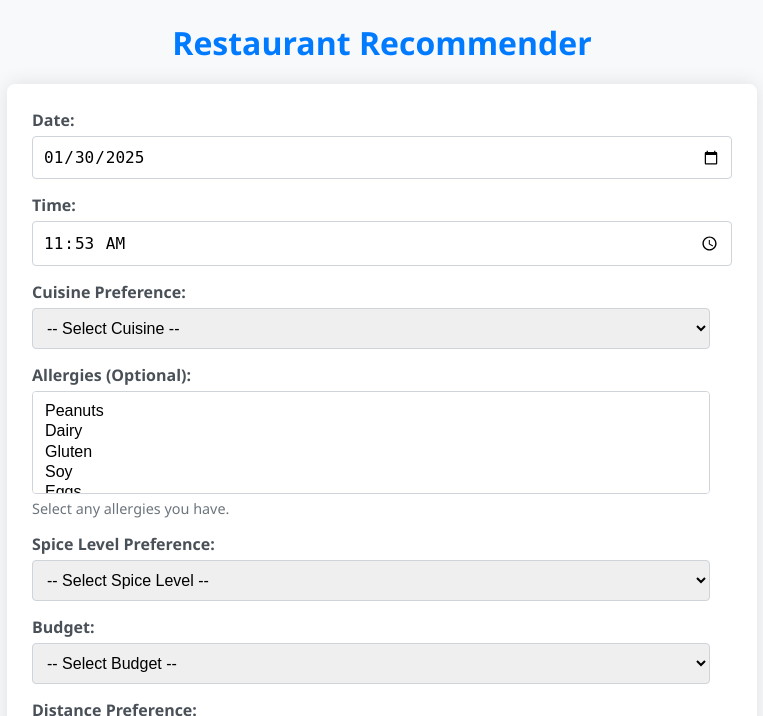
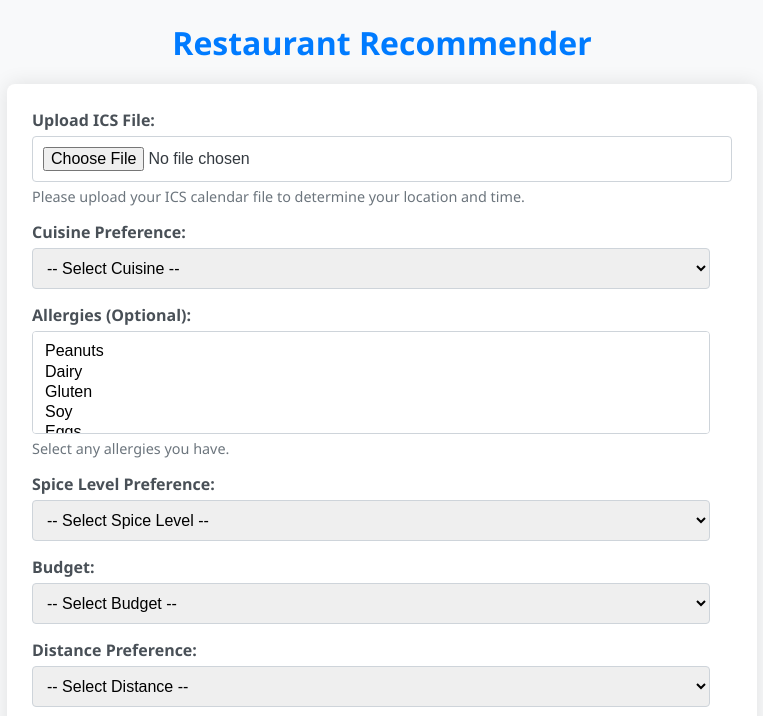
Before and after one commit to mingfeisun/COMP64803-Responsible-Reproducible-AI, a Flask app: template templates/index.html in a window 1280 px wide. Shown: the top 716 px of the page, without its empty margins (258-1021 px from the left). Run offline with Flask 3, Linux system fonts and the light colour scheme; the template is opened without the code that fills it: most values are stand-ins (such as "Sample title", 1, 10 or a date in 2020); parts of the project's set-up code (start-up, migrations or seed data) failed here and were passed over.

Commit message:
Add file input for ICS file upload and update form structure

```diff
--- a/app.py
+++ b/app.py
@@ -1,8 +1,10 @@
-from flask import Flask, render_template, request
+from flask import Flask, render_template, request, redirect, url_for
 import math
 import json
 import pandas as pd
 from ics_utils import *
+import os
+from werkzeug.utils import secure_filename
 
 # --- Data Loading and Processing ---
 
@@ -142,14 +144,12 @@ def calculate_distance(lat1, lon1, lat2, lon2):
 
 # --- Recommendation Engine ---
 
-def get_restaurant_recommendations(df, cuisine_preference, user_latitude, user_longitude, spice_level, budget, max_distance_km, ics_file_path=None):
+def get_restaurant_recommendations(df, cuisine_preference, spice_level, budget, max_distance_km, ics_file_path=None):
     """Recommends restaurants based on user preferences.
 
     Args:
         df (pd.DataFrame): DataFrame of restaurant data.
         cuisine_preference (str): User's cuisine preference.
-        user_latitude (str): User's latitude.
-        user_longitude (str): User's longitude.
         spice_level (str): User's preferred spice level.
         budget (str): User's budget preference.
         max_distance_km (str): Maximum distance user is willing to travel.
@@ -161,43 +161,39 @@ def get_restaurant_recommendations(df, cuisine_preference, user_latitude, user_l
         print("DataFrame is empty. Please check data loading.")
         return pd.DataFrame() # Return empty DataFrame
 
+    if not ics_file_path:
+        print("ICS file path is required for location.")
+        return pd.DataFrame()
+
     # 1. Distance Calculation
 
-    if ics_file_path:
-        # TODO add file uploader for ICS file
-        # Extract latitude and longitude from events in ICS file
-        events = parse_ics(output_file_path)
-        (prev_lat, prev_lng), (next_lat, next_lng), next_start = get_lat_lng_from_events(events, current_time)
+    # Extract latitude and longitude from events in ICS file
+    events = parse_ics(ics_file_path)
+    current_time = datetime.now(pytz.utc)
+    (prev_lat, prev_lng), (next_lat, next_lng) = get_lat_lng_from_events(events, current_time)
 
-        df['distance_to'] = df.apply(
-            lambda row: calculate_distance(
-                float(prev_lat), float(prev_lng), row['latitude'], row['longitude']
-            ), axis=1
-        )
-        df['distance_back'] = df.apply(
-            lambda row: calculate_distance(
-                float(next_lat), float(next_lng), row['latitude'], row['longitude']
-            ), axis=1
-        )
-        df['distance_km'] = df['distance_to'] + df['distance_back']
-    else:
-        df['distance_km'] = df.apply(
-            lambda row: calculate_distance(
-                float(user_latitude), float(user_longitude), row['latitude'], row['longitude']
-            ), axis=1
-        )
+    df['distance_to'] = df.apply(
+        lambda row: calculate_distance(
+            float(prev_lat), float(prev_lng), row['latitude'], row['longitude']
+        ), axis=1
+    )
+    df['distance_back'] = df.apply(
+        lambda row: calculate_distance(
+            float(next_lat), float(next_lng), row['latitude'], row['longitude']
+        ), axis=1
+    )
+    df['distance_km'] = df['distance_to'] + df['distance_back']
 
     filtered_df = df.copy()
 
     # 2. Filtering
     # Travel Distance
-    current_time = pd.Timestamp.now()
     remaining_time = (next_start - current_time).total_seconds() / 60 # Remaining time to eat and travel in minutes
     df['estimated_travelling_time_min'] = df['distance_km'] * 15 # Assuming 15 minutes per kilometer
-    filtered_df = [(remaining_time - filtered_df['estimated_travelling_time_min']) >= 10] # Filter based on remaining time
+    filtered_df = filtered_df[(remaining_time - filtered_df['estimated_travelling_time_min']) >= 10] # Filter based on remaining time
     if filtered_df.empty:
         # TODO prompt user they have to run for lunch
-        filtered_df = filtered_df.sort_values(by='estimated_travelling_time_min', ascending=True).head(1)
+        filtered_df = df.sort_values(by='estimated_travelling_time_min', ascending=True).head(1)
         return filtered_df[['displayName_text', 'formattedAddress', 'types', 'rating', 'userRatingCount', 'estimated_travelling_time_min']].head(10)
 
     # Cuisine Preference
@@ -227,7 +223,12 @@ def get_restaurant_recommendations(df, cuisine_preference, user_latitude, user_l
 
 # --- Flask App ---
 
+UPLOAD_FOLDER = 'uploads'
+ALLOWED_EXTENSIONS = {'ics'}
+
 app = Flask(__name__)
+app.config['UPLOAD_FOLDER'] = UPLOAD_FOLDER
+app.config['MAX_CONTENT_LENGTH'] = 16 * 1024 * 1024  # 16MB limit for uploads
 
 # Load data and create DataFrame outside of routes for efficiency (loaded once when app starts)
 json_file_path = "all_places_response.json"
@@ -239,6 +240,9 @@ extracted_attributes_list = load_json_data(generated_content_path)
 extracted_attributes_map = create_extracted_attributes_map(extracted_attributes_list)
 df = create_places_dataframe(operational_places, extracted_attributes_map)
 
+def allowed_file(filename):
+    return '.' in filename and \
+           filename.rsplit('.', 1)[1].lower() in ALLOWED_EXTENSIONS
 
 @app.route('/', methods=['GET'])
 def index():
@@ -254,25 +258,39 @@ def index():
 def recommend():
     """Handles the recommendation request and renders the results page."""
     if request.method == 'POST':
-        cuisine_preference = request.form['cuisine_preference']
-        latitude = request.form['latitude']
-        longitude = request.form['longitude']
-        spice_level = request.form.get('spice_level')
-        budget = request.form.get('budget')
-        distance = request.form.get('distance') # Not used in current recommendation function
+        # check if the post request has the file part
+        if 'ics_file' not in request.files:
+            return redirect(request.url) # or render template with error message
+        ics_file = request.files['ics_file']
+        # If the user does not select a file, the browser submits an
+        # empty file without a filename.
+        if ics_file.filename == '':
+            return redirect(request.url) # or render template with error message
+        if ics_file and allowed_file(ics_file.filename):
+            filename = secure_filename(ics_file.filename)
+            file_path = os.path.join(app.config['UPLOAD_FOLDER'], filename)
+            ics_file.save(file_path)
 
-        recommendations_df = get_restaurant_recommendations(
-            df, cuisine_preference, latitude, longitude, spice_level, budget, distance
-        )
+            cuisine_preference = request.form['cuisine_preference']
+            spice_level = request.form.get('spice_level')
+            budget = request.form.get('budget')
+            distance = request.form.get('distance') # Not used in current recommendation function
 
-        if not recommendations_df.empty:
-            recommendations_html = recommendations_df.to_html(classes='table table-striped') # Add Bootstrap styling
-        else:
-            recommendations_html = "<p>No recommendations found based on your criteria.</p>"
+            recommendations_df = get_restaurant_recommendations(
+                df, cuisine_preference, spice_level, budget, distance, file_path
+            )
 
-        return render_template('results.html', recommendations=recommendations_html)
+            os.remove(file_path) # Clean up uploaded file
+
+            if not recommendations_df.empty:
+                recommendations_html = recommendations_df.to_html(classes='table table-striped') # Add Bootstrap styling
+            else:
+                recommendations_html = "<p>No recommendations found based on your criteria.</p>"
+
+            return render_template('results.html', recommendations=recommendations_html)
     return render_template('index.html') # Handle GET request to /recommend
 
 
 if __name__ == '__main__':
+    os.makedirs(UPLOAD_FOLDER, exist_ok=True) # Ensure upload folder exists
     app.run(debug=True, port=8080)
--- a/ics_utils.py
+++ b/ics_utils.py
@@ -46,7 +46,6 @@ def get_previous_and_next_events(events, current_time):
     """
     previous_event = None
     next_event = None
-
     for event in sorted(events, key=lambda x: x['start']):
         if event['start'] <= current_time:
             previous_event = event
--- a/templates/index.html
+++ b/templates/index.html
@@ -39,7 +39,8 @@
 
         input[type="date"],
         input[type="time"],
-        select {
+        select,
+        input[type="file"] { /* Added style for file input */
             width: calc(100% - 22px);
             padding: 10px;
             border: 1px solid #ced4da;
@@ -50,11 +51,13 @@
 
         input[type="date"]:focus,
         input[type="time"]:focus,
-        select:focus {
+        select:focus,
+        input[type="file"]:focus { /* Added focus style for file input */
             border-color: #007bff;
             outline: 0;
             box-shadow: 0 0 0 0.2rem rgba(0, 123, 255, 0.25);
         }
+
 
         select[multiple] {
             height: auto;
@@ -95,7 +98,8 @@
             input[type="date"],
             input[type="time"],
             select,
-            button[type="submit"] {
+            button[type="submit"],
+            input[type="file"] { /* Added responsive style for file input */
                 font-size: 14px;
             }
         }
@@ -103,14 +107,11 @@
 </head>
 <body>
     <h1>Restaurant Recommender</h1>
-    <form method="POST" action="/recommend" id="recommendationForm">
+    <form method="POST" action="/recommend" enctype="multipart/form-data" id="recommendationForm">
         <div>
-            <label for="date">Date:</label>
-            <input type="date" id="date" name="date" required>
-        </div>
-        <div>
-            <label for="time">Time:</label>
-            <input type="time" id="time" name="time" required>
+            <label for="ics_file">Upload ICS File:</label>
+            <input type="file" id="ics_file" name="ics_file" accept=".ics" required>
+            <p>Please upload your ICS calendar file to determine your location and time.</p>
         </div>
         <div>
             <label for="cuisine_preference">Cuisine Preference:</label>
@@ -168,62 +169,8 @@
             </select>
         </div>
         <div>
-            <label for="location">Location:</label>
-            <div id="map"></div>
-            <input type="hidden" id="latitude" name="latitude" required>
-            <input type="hidden" id="longitude" name="longitude" required>
-            <p>Click on the map to select your location.</p>
-        </div>
-        <div>
             <button type="submit">Get Recommendations</button>
         </div>
     </form>
-
-    <script src="https://unpkg.com/leaflet/dist/leaflet.js"></script>
-    <script>
-        var map = L.map('map').setView([53.4609, -2.2353], 13);
-        L.tileLayer('https://tile.openstreetmap.org/{z}/{x}/{y}.png', {
-            attribution: '© <a href="https://www.openstreetmap.org/">OpenStreetMap</a> contributors'
-        }).addTo(map);
-
-        var marker;
-
-        map.on('click', function(e) {
-            if (marker) {
-                map.removeLayer(marker);
-            }
-            marker = L.marker(e.latlng).addTo(map);
-            document.getElementById('latitude').value = e.latlng.lat;
-            document.getElementById('longitude').value = e.latlng.lng;
-        });
-
-        // Set default date and time to now
-        document.addEventListener('DOMContentLoaded', function() {
-            const now = new Date();
-
-            // Date input
-            const dateInput = document.getElementById('date');
-            const year = now.getFullYear();
-            const month = String(now.getMonth() + 1).padStart(2, '0'); // Month is 0-indexed
-            const day = String(now.getDate()).padStart(2, '0');
-            dateInput.value = `${year}-${month}-${day}`;
-
-            // Time input
-            const timeInput = document.getElementById('time');
-            const hours = String(now.getHours()).padStart(2, '0');
-            const minutes = String(now.getMinutes()).padStart(2, '0');
-            timeInput.value = `${hours}:${minutes}`;
-        });
-
-        document.getElementById('recommendationForm').addEventListener('submit', function(event) {
-            const latitude = document.getElementById('latitude').value;
-            const longitude = document.getElementById('longitude').value;
-
-            if (!latitude || !longitude) {
-                event.preventDefault();
-                alert("Please pin your location on the map before submitting.");
-            }
-        });
-    </script>
 </body>
 </html>
```
